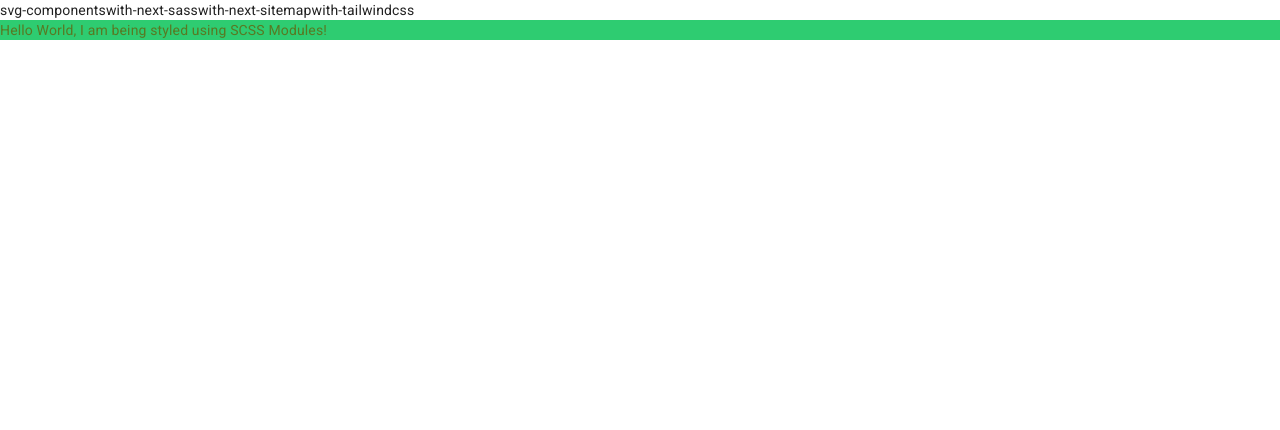
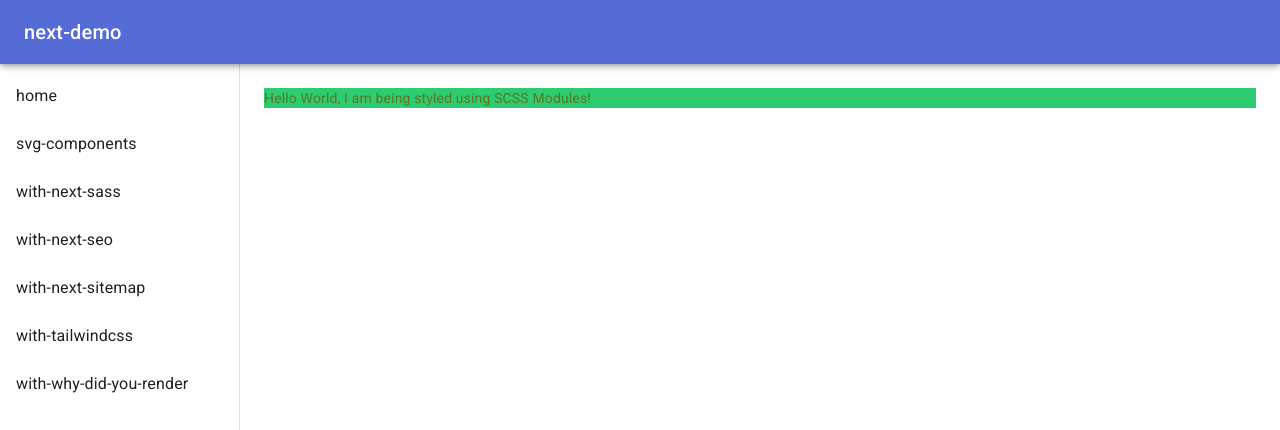
Before and after one commit to zxf4399/next-demo, a Next.js app: page /with-next-sass in a window 1280 px wide. Shown: the top 430 px of the page. Built offline with nearby package versions, Linux system fonts and the light colour scheme; a small style sheet from the web is missing.

Commit message:
feat: add ClippedDrawer

```diff
--- /dev/null
+++ b/components/common/ClippedDrawer.tsx
@@ -0,0 +1,91 @@
+import React from 'react';
+import { createStyles, Theme, makeStyles } from '@material-ui/core/styles';
+import Drawer from '@material-ui/core/Drawer';
+import AppBar from '@material-ui/core/AppBar';
+import CssBaseline from '@material-ui/core/CssBaseline';
+import Toolbar from '@material-ui/core/Toolbar';
+import List from '@material-ui/core/List';
+import Typography from '@material-ui/core/Typography';
+import ListItem from '@material-ui/core/ListItem';
+import ListItemText from '@material-ui/core/ListItemText';
+import Link from 'next/link';
+
+const drawerWidth = 240;
+
+const useStyles = makeStyles((theme: Theme) =>
+  createStyles({
+    root: {
+      display: 'flex',
+    },
+    appBar: {
+      zIndex: theme.zIndex.drawer + 1,
+    },
+    drawer: {
+      width: drawerWidth,
+      flexShrink: 0,
+    },
+    drawerPaper: {
+      width: drawerWidth,
+    },
+    drawerContainer: {
+      overflow: 'auto',
+    },
+    content: {
+      flexGrow: 1,
+      padding: theme.spacing(3),
+    },
+  })
+);
+
+const ClippedDrawer: React.FC = ({ children }) => {
+  const classes = useStyles();
+
+  const routes: Array<{ text: string; url: string }> = [
+    { text: 'home', url: '/' },
+    { text: 'svg-components', url: '/svg-components' },
+    { text: 'with-next-sass', url: '/with-next-sass' },
+    { text: 'with-next-seo', url: '/with-next-seo' },
+    { text: 'with-next-sitemap', url: '/with-next-sitemap' },
+    { text: 'with-tailwindcss', url: '/with-tailwindcss' },
+    { text: 'with-why-did-you-render', url: '/with-why-did-you-render' },
+  ];
+
+  return (
+    <div className={classes.root}>
+      <CssBaseline />
+      <AppBar position="fixed" className={classes.appBar}>
+        <Toolbar>
+          <Typography variant="h6" noWrap>
+            next-demo
+          </Typography>
+        </Toolbar>
+      </AppBar>
+      <Drawer
+        className={classes.drawer}
+        variant="permanent"
+        classes={{
+          paper: classes.drawerPaper,
+        }}
+      >
+        <Toolbar />
+        <div className={classes.drawerContainer}>
+          <List>
+            {routes.map((route) => (
+              <Link href={route.url} key={route.text}>
+                <ListItem button>
+                  <ListItemText primary={route.text} />
+                </ListItem>
+              </Link>
+            ))}
+          </List>
+        </div>
+      </Drawer>
+      <main className={classes.content}>
+        <Toolbar />
+        {children}
+      </main>
+    </div>
+  );
+};
+
+export default ClippedDrawer;
--- a/pages/_app.tsx
+++ b/pages/_app.tsx
@@ -1,12 +1,12 @@
 import CssBaseline from '@material-ui/core/CssBaseline';
 import { ThemeProvider } from '@material-ui/core/styles';
 import { AppProps } from 'next/app';
-import Link from 'next/link';
 import Router from 'next/router';
 import { DefaultSeo } from 'next-seo';
 import NProgress from 'nprogress';
 import React, { useEffect } from 'react';
 
+import ClippedDrawer from 'components/common/ClippedDrawer';
 import SEO from 'next-seo.config';
 import 'scripts/wdyr';
 import theme from 'theme';
@@ -35,13 +35,9 @@ export default function MyApp({ Component, pageProps }: AppProps) {
       <ThemeProvider theme={theme}>
         {/* CssBaseline kickstart an elegant, consistent, and simple baseline to build upon. */}
         <CssBaseline />
-        <nav>
-          <Link href="/svg-components">svg-components</Link>
-          <Link href="/with-next-sass">with-next-sass</Link>
-          <Link href="/with-next-sitemap">with-next-sitemap</Link>
-          <Link href="/with-tailwindcss">with-tailwindcss</Link>
-        </nav>
-        <Component {...pageProps} />
+        <ClippedDrawer>
+          <Component {...pageProps} />
+        </ClippedDrawer>
       </ThemeProvider>
     </>
   );
```
